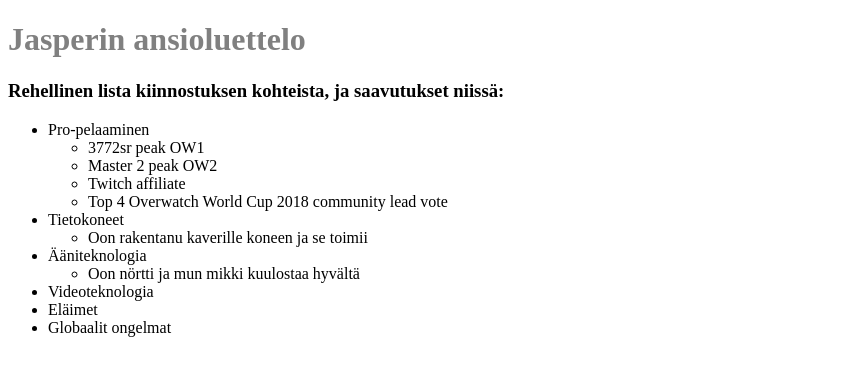
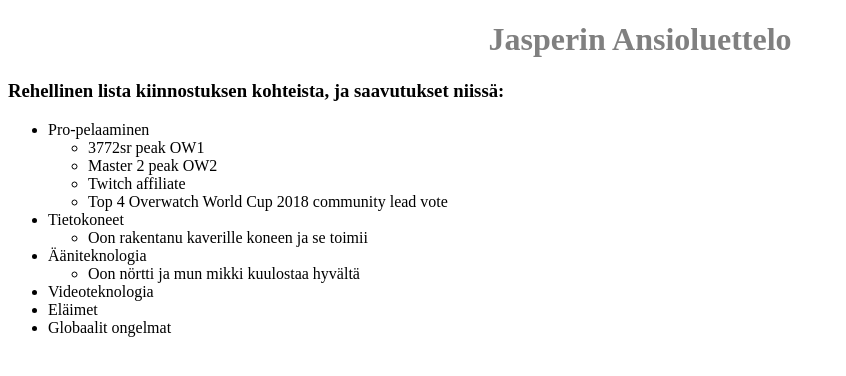
Before and after one commit to thefakejj/Uusi_sivu, a plain HTML site: page index.html in a window 1280 px wide. Shown: the whole page, without its empty margins (0-846 px from the left). Drawn offline with Linux system fonts and the light colour scheme; files that its build step writes are made by us from their sources.

Commit message:
Öööö joo menisköhän ne keskelle kivasti ja isot alkukirjaimet

```diff
--- a/styles.css
+++ b/styles.css
@@ -1,3 +1,5 @@
 h1 {
     color: grey;
+    text-align: center;
+    text-transform: capitalize;
   }
```
